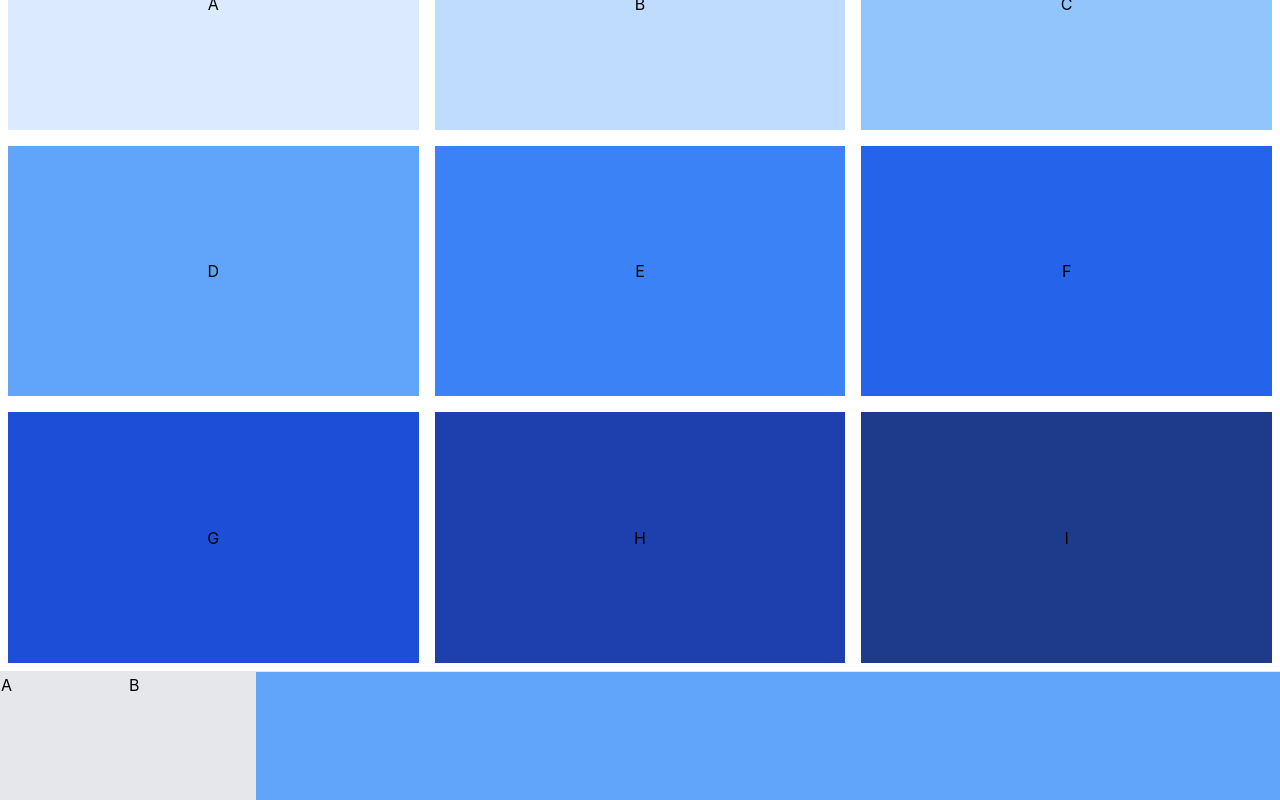
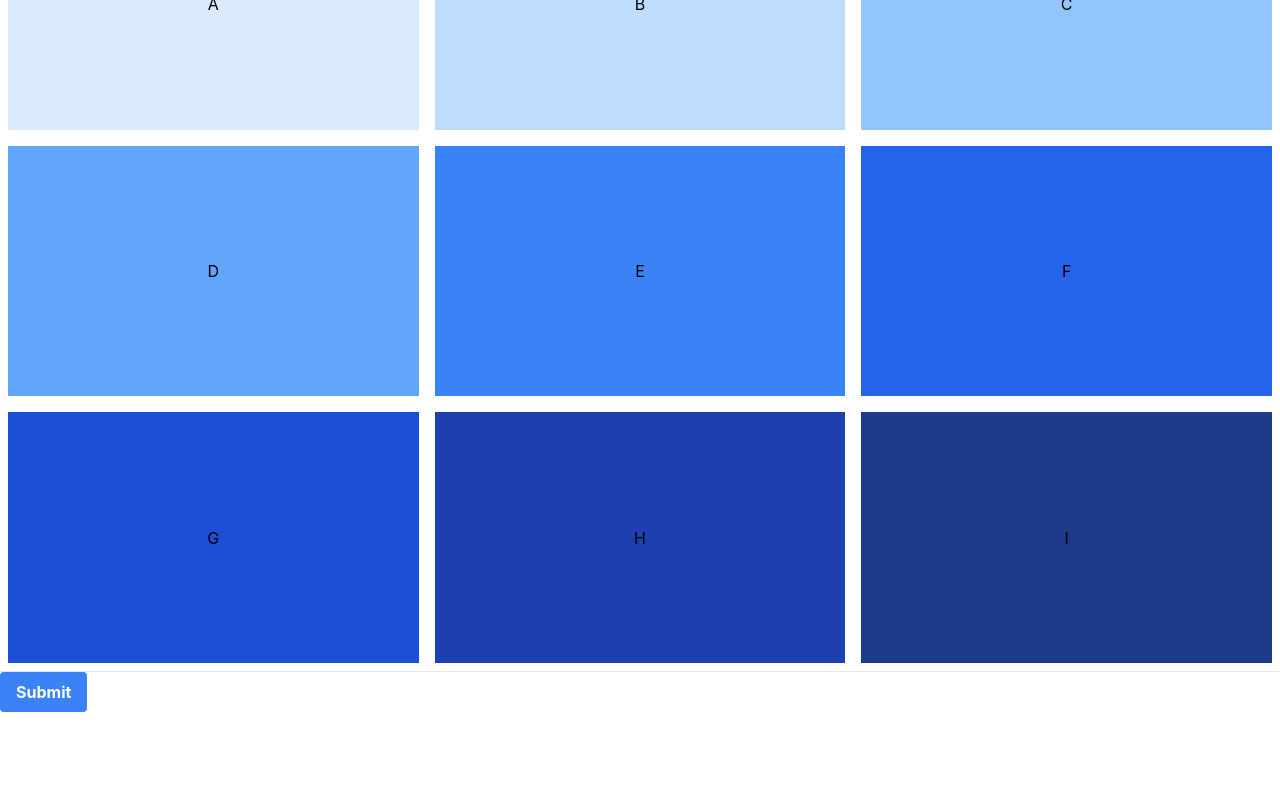
Before and after one commit to Sakshi6401/Tailwind, a React (Create React App) app: page / in a window 1280 px wide. Shown: the part 1626-2426 px from the top of the page. After the commit the page ends 2338 px from the top, so only its background shows below. Built offline with nearby package versions, Linux system fonts and the light colour scheme.

Commit message:
learned hover

```diff
--- a/src/practice/Responsiveness.jsx
+++ b/src/practice/Responsiveness.jsx
@@ -1,9 +1,8 @@
 import React from'react';
 
 const Res = () => (
-    <div class="bg-blue-400 flex flex-col sm:flex-row">
-        <div class="w-32 h-32 bg-gray-200 border">A</div>
-        <div class="w-32 h-32 bg-gray-200 border">B</div>
+    <div>
+        <button className="bg-blue-500 hover:bg-blue-600 text-white hover:text-blue-900 font-bold py-2 px-4 rounded">Submit</button>
     </div>
 );
 
```
